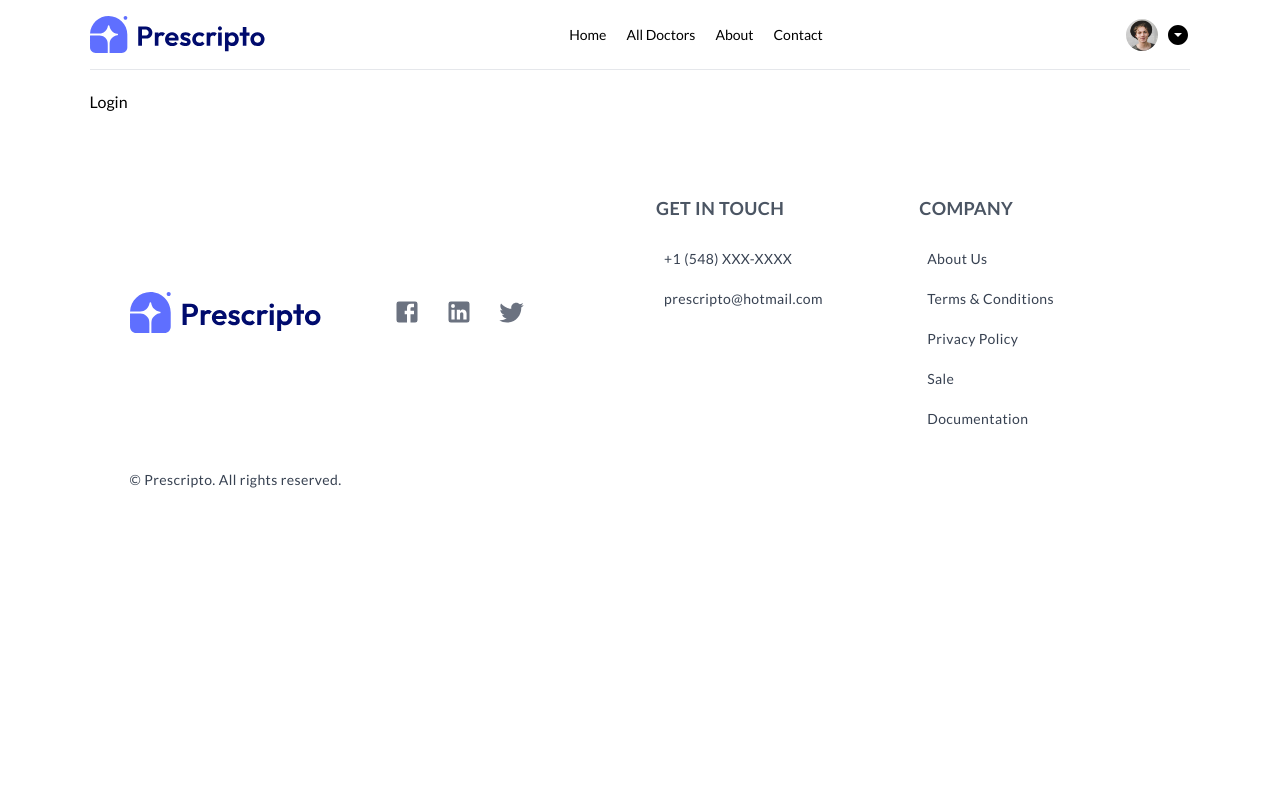
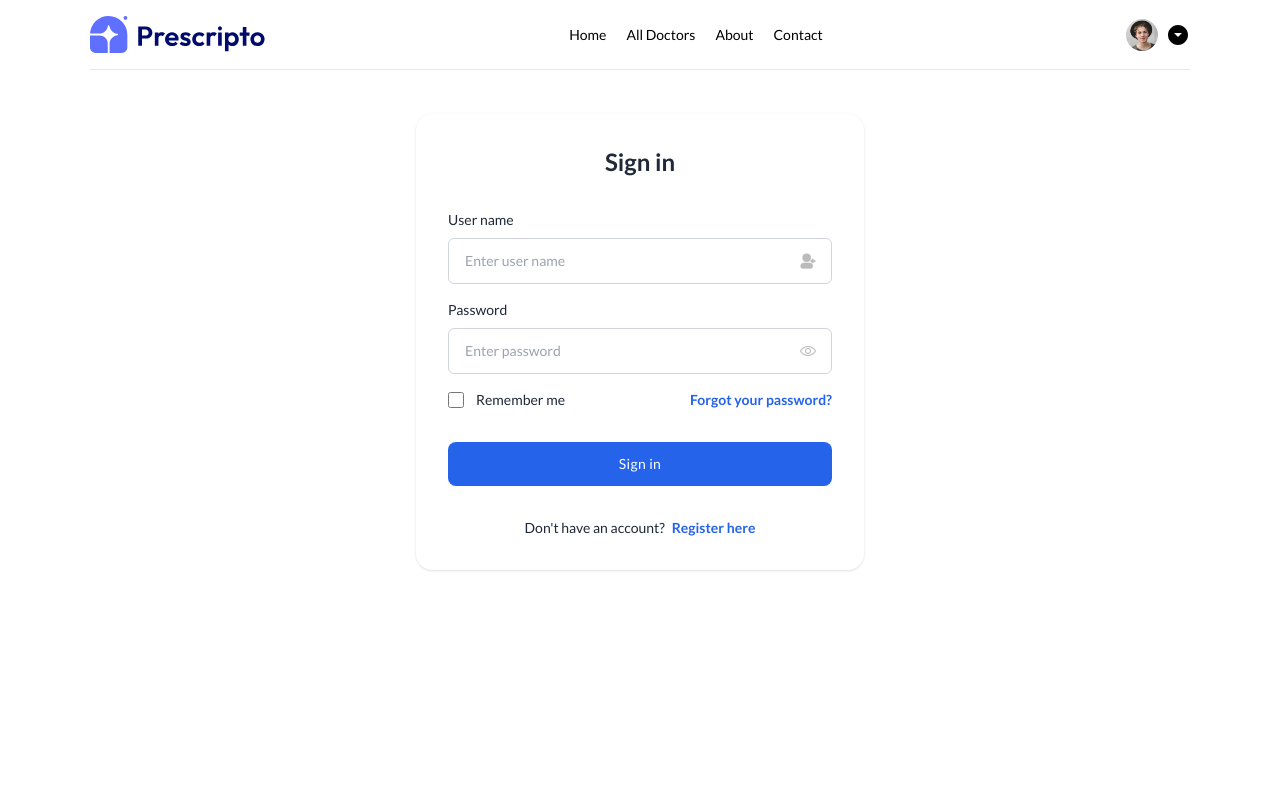
Before and after one commit to Git-abby/healthsync, a React (Vite) app in the folder frontend/: page /login in a window 1280 px wide. Shown: the top 800 px of the page. Built offline with nearby package versions, Linux system fonts and the light colour scheme.

Commit message:
chore: created login functionality

```diff
--- a/frontend/src/pages/About.jsx
+++ b/frontend/src/pages/About.jsx
@@ -4,18 +4,18 @@ import { assets } from "../assets/assets";
 const About = () => {
   return (
     <div className="flex flex-col gap-y-6">
-      <div className="border rounded-md grid md:grid-cols-2 md:items-center gap-6 md:h-[400px] font-[sans-serif] max-w-full mx-auto relative px-4 md:mt-4 md:before:absolute md:before:right-0 md:before:w-[300px] md:before:rounded-md md:before:h-full md:before:bg-primary-light">
-        <div className="flex items-center">
+      <div className="border rounded-md grid md:grid-cols-2 md:items-center gap-6 md:h-[400px] font-[sans-serif] max-w-full mx-auto relative px-4 md:mt-4 md:before:absolute md:before:right-0 md:before:w-[300px] md:before:rounded-md md:before:h-full ">
+        <div className="flex items-center bg-primary-light rounded-md">
           <img
             src={assets.about_image}
             className="object-contain h-[300px] max-sm:h-32 rounded-md hover:rotate-12 duration-500 transition-transform transform-gpu"
           />
           <div className="ml-6">
             <div>
-              <h4 className="text-xl font-semibold text-gray-500">
-                About <span className="text-gray-800">US</span>
+              <h4 className="text-xl font-semibold text-white">
+                About <span className="text-white">US</span>
               </h4>
-              <p className="text-xs text-gray-500 mt-0.5">
+              <p className="text-xs text-white mt-0.5">
                 Your Trusted Healthcare Companion
               </p>
             </div>
--- a/frontend/src/pages/Doctors.jsx
+++ b/frontend/src/pages/Doctors.jsx
@@ -49,7 +49,7 @@ function Doctors() {
             </ul>
           {/* </div> */}
         </nav>
-        <div className="grid lg:grid-cols-3 md:grid-cols-2 gap-8 max-md:justify-center">
+        <div className="grid lg:grid-cols-4 md:grid-cols-2 gap-8 max-md:justify-center">
           {filterDoctors.slice(0, 10).map((doctor, index) => (
             <div
               key={index}
--- a/frontend/src/pages/Login.jsx
+++ b/frontend/src/pages/Login.jsx
@@ -2,7 +2,58 @@ import React from 'react'
 
 const Login = () => {
   return (
-    <div>Login</div>
+    <div class="font-[sans-serif]">
+      <div class="min-h-screen flex flex-col items-center py-6 px-4">
+        <div class="max-w-md w-full">
+          <div class="p-8 rounded-2xl bg-white shadow">
+            <h2 class="text-gray-800 text-center text-2xl font-bold">Sign in</h2>
+            <form class="mt-8 space-y-4">
+              <div>
+                <label class="text-gray-800 text-sm mb-2 block">User name</label>
+                <div class="relative flex items-center">
+                  <input name="username" type="text" required class="w-full text-gray-800 text-sm border border-gray-300 px-4 py-3 rounded-md outline-blue-600" placeholder="Enter user name" />
+                  <svg xmlns="http://www.w3.org/2000/svg" fill="#bbb" stroke="#bbb" class="w-4 h-4 absolute right-4" viewBox="0 0 24 24">
+                    <circle cx="10" cy="7" r="6" data-original="#000000"></circle>
+                    <path d="M14 15H6a5 5 0 0 0-5 5 3 3 0 0 0 3 3h12a3 3 0 0 0 3-3 5 5 0 0 0-5-5zm8-4h-2.59l.3-.29a1 1 0 0 0-1.42-1.42l-2 2a1 1 0 0 0 0 1.42l2 2a1 1 0 0 0 1.42 0 1 1 0 0 0 0-1.42l-.3-.29H22a1 1 0 0 0 0-2z" data-original="#000000"></path>
+                  </svg>
+                </div>
+              </div>
+
+              <div>
+                <label class="text-gray-800 text-sm mb-2 block">Password</label>
+                <div class="relative flex items-center">
+                  <input name="password" type="password" required class="w-full text-gray-800 text-sm border border-gray-300 px-4 py-3 rounded-md outline-blue-600" placeholder="Enter password" />
+                  <svg xmlns="http://www.w3.org/2000/svg" fill="#bbb" stroke="#bbb" class="w-4 h-4 absolute right-4 cursor-pointer" viewBox="0 0 128 128">
+                    <path d="M64 104C22.127 104 1.367 67.496.504 65.943a4 4 0 0 1 0-3.887C1.367 60.504 22.127 24 64 24s62.633 36.504 63.496 38.057a4 4 0 0 1 0 3.887C126.633 67.496 105.873 104 64 104zM8.707 63.994C13.465 71.205 32.146 96 64 96c31.955 0 50.553-24.775 55.293-31.994C114.535 56.795 95.854 32 64 32 32.045 32 13.447 56.775 8.707 63.994zM64 88c-13.234 0-24-10.766-24-24s10.766-24 24-24 24 10.766 24 24-10.766 24-24 24zm0-40c-8.822 0-16 7.178-16 16s7.178 16 16 16 16-7.178 16-16-7.178-16-16-16z" data-original="#000000"></path>
+                  </svg>
+                </div>
+              </div>
+
+              <div class="flex flex-wrap items-center justify-between gap-4">
+                <div class="flex items-center">
+                  <input id="remember-me" name="remember-me" type="checkbox" class="h-4 w-4 shrink-0 text-blue-600 focus:ring-blue-500 border-gray-300 rounded" />
+                  <label for="remember-me" class="ml-3 block text-sm text-gray-800">
+                    Remember me
+                  </label>
+                </div>
+                <div class="text-sm">
+                  <a href="jajvascript:void(0);" class="text-blue-600 hover:underline font-semibold">
+                    Forgot your password?
+                  </a>
+                </div>
+              </div>
+
+              <div class="!mt-8">
+                <button type="button" class="w-full py-3 px-4 text-sm tracking-wide rounded-lg text-white bg-blue-600 hover:bg-blue-700 focus:outline-none">
+                  Sign in
+                </button>
+              </div>
+              <p class="text-gray-800 text-sm !mt-8 text-center">Don't have an account? <a href="javascript:void(0);" class="text-blue-600 hover:underline ml-1 whitespace-nowrap font-semibold">Register here</a></p>
+            </form>
+          </div>
+        </div>
+      </div>
+    </div>
   )
 }
 
```
